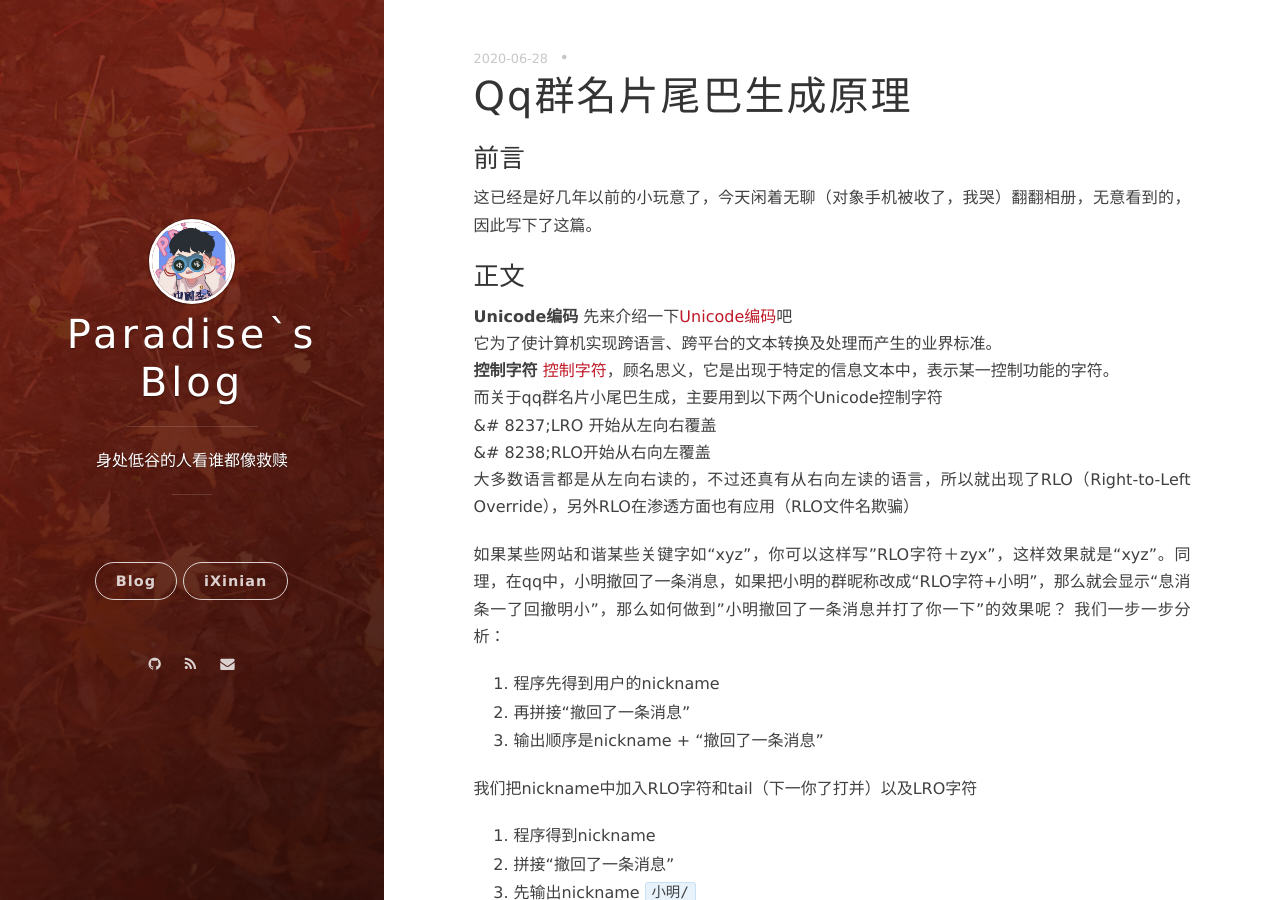
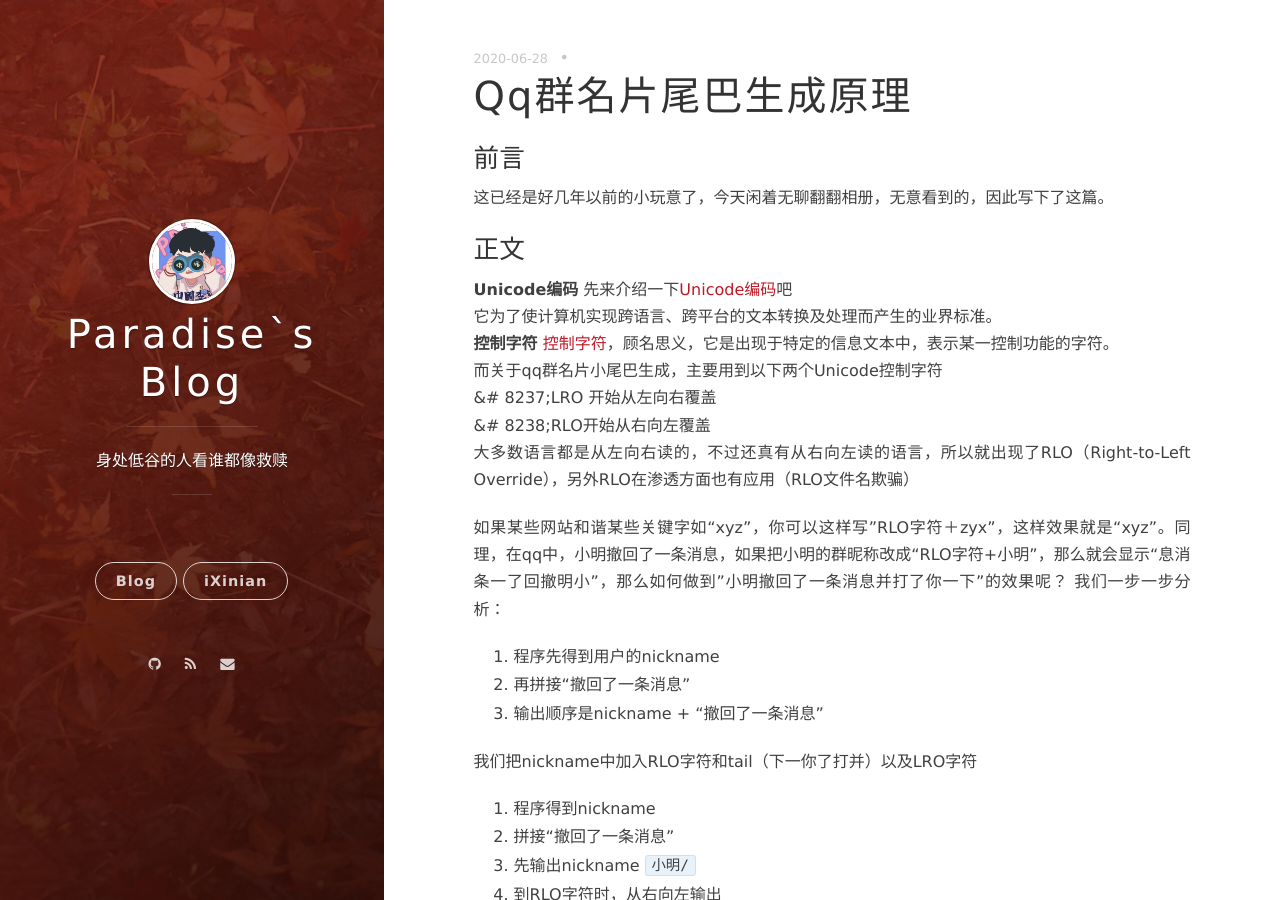
Before and after one commit to 7emotions/paradise.github.io, a Jekyll site: the page built from _posts/2020-06-28-QQ群名片尾巴生成原理.md, in a window 1280 px wide and 900 px high. Built offline with Jekyll 4.4.1, drawn with Linux system fonts in a browser that asks for light colours; nearby versions of some CDN libraries; our own code applies the rules of GitHub Pages for plain Markdown files; comment, search, counter and statistics services are not loaded.

Commit message:
Update 2020-06-28-QQ群名片尾巴生成原理.md

```diff
--- a/_posts/2020-06-28-QQ群名片尾巴生成原理.md
+++ b/_posts/2020-06-28-QQ群名片尾巴生成原理.md
@@ -1,5 +1,5 @@
 ### 前言
-这已经是好几年以前的小玩意了，今天闲着无聊（对象手机被收了，我哭）翻翻相册，无意看到的，因此写下了这篇。
+这已经是好几年以前的小玩意了，今天闲着无聊翻翻相册，无意看到的，因此写下了这篇。
 ### 正文
 **Unicode编码**
 先来介绍一下[Unicode编码](https://baike.baidu.com/item/Unicode/750500?fr=aladdin)吧<br/>
```
